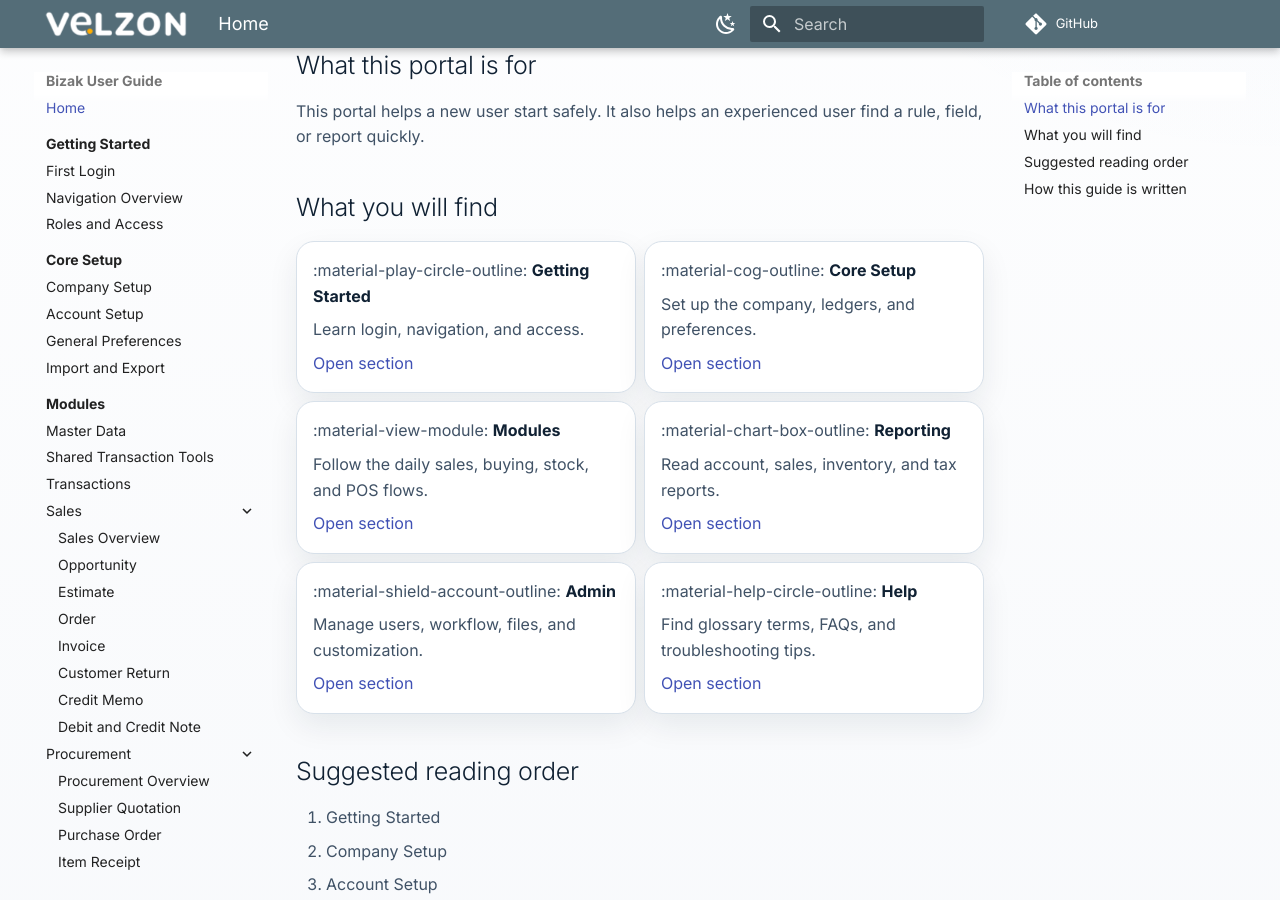
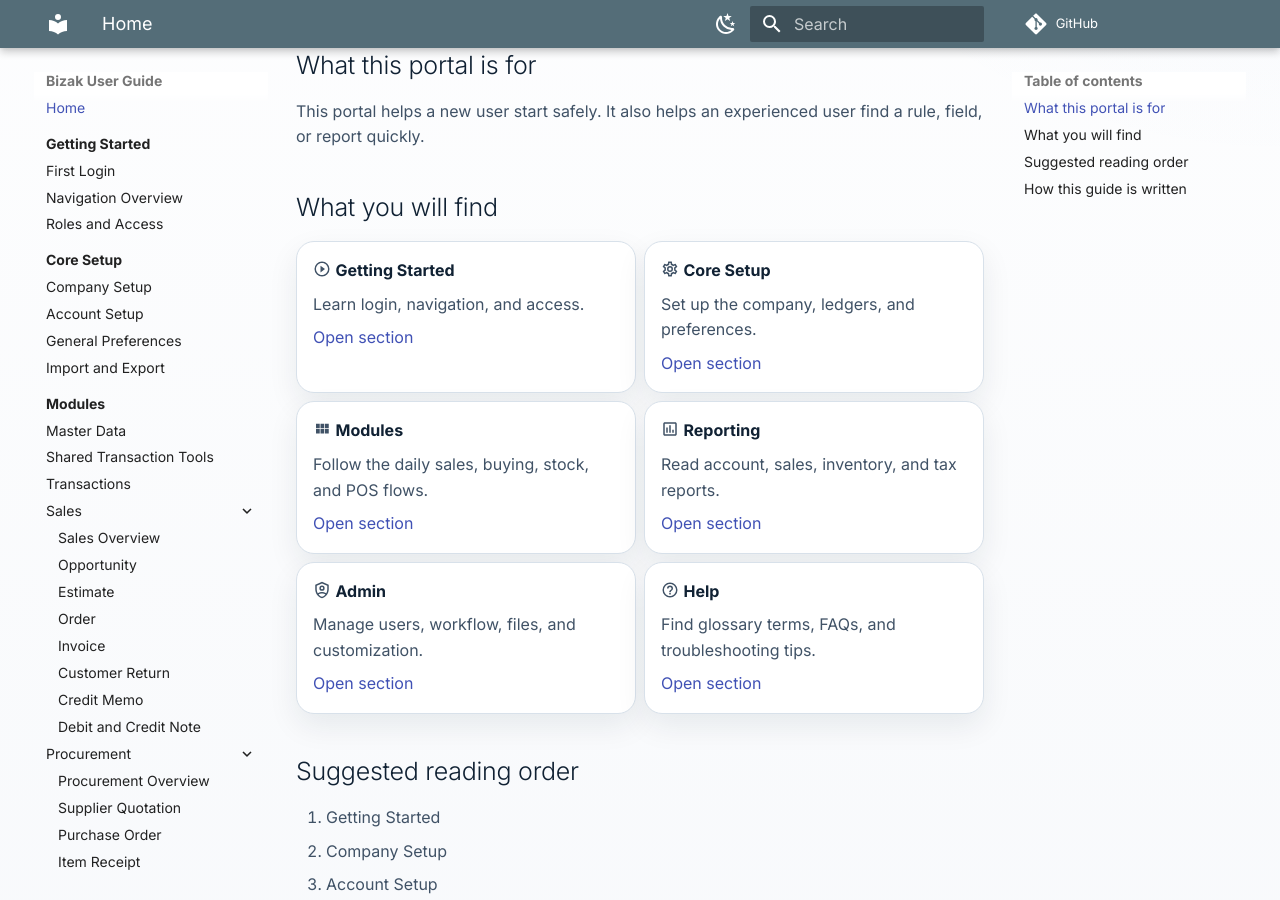
Before and after one commit to bizakerp/bizak-user-guide, an MkDocs documentation site: the page built from docs/index.md, in a window 1280 px wide and 900 px high, scrolled down 488 px. Built offline with MkDocs 1.6.1 and Material for MkDocs 9.7.7, drawn with Linux system fonts in a browser that asks for light colours; comment, search, counter and statistics services are not loaded.

Commit message:
Fix docs header icons

```diff
--- a/mkdocs.yml
+++ b/mkdocs.yml
@@ -7,7 +7,6 @@ edit_uri: edit/main/docs/
 theme:
   name: material
   language: en
-  logo: assets/branding/logo-light.png
   favicon: assets/branding/favicon.png
   font:
     text: Inter
@@ -48,6 +47,9 @@ markdown_extensions:
   - attr_list
   - def_list
   - md_in_html
+  - pymdownx.emoji:
+      emoji_index: !!python/name:material.extensions.emoji.twemoji
+      emoji_generator: !!python/name:material.extensions.emoji.to_svg
   - pymdownx.details
   - pymdownx.superfences
   - pymdownx.tabbed:
```
